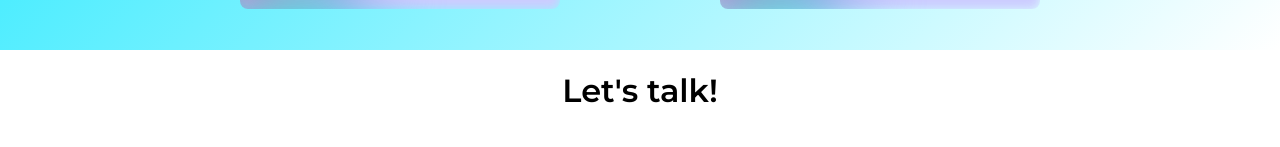
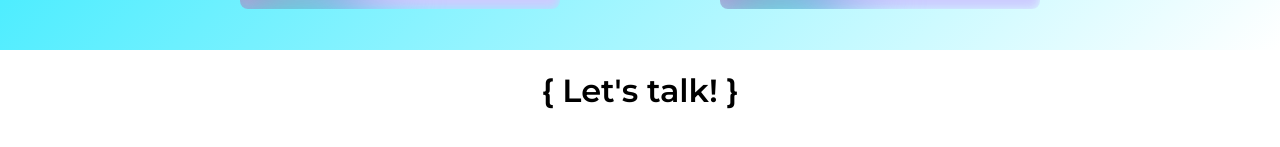
Before and after one commit to styp3r/naviportfolio, a React (Create React App) app: page / in a window 1280 px wide. Shown: the part 1390-1537 px from the top of the page. Built offline with nearby package versions, Linux system fonts and the light colour scheme.

Commit message:
Adds curly braces on either sides of contact title

```diff
--- a/src/components/Contact.jsx
+++ b/src/components/Contact.jsx
@@ -1,7 +1,11 @@
 function Contact(){
+
+    let curlyLeft = "{";
+    let curlyRight = "}";
+
     return (
         <div id = "contactContainer">
-            <h1 className = "contactHeading">Let's talk!</h1>
+            <h1 id = "contactTitle">{curlyLeft} Let's talk! {curlyRight}</h1>
             <div></div>
         </div>
     );
```
